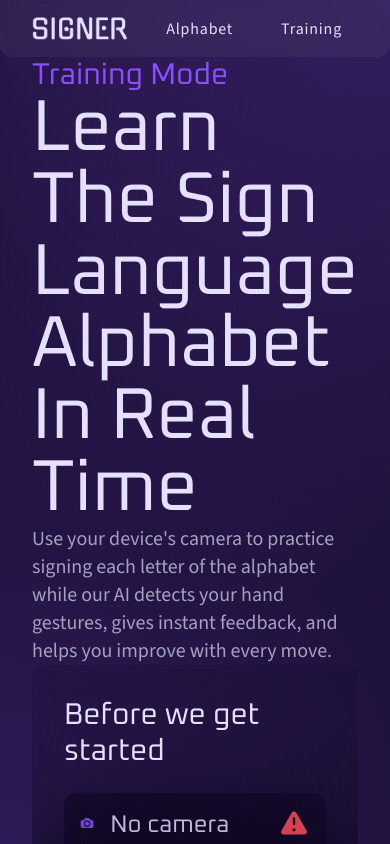
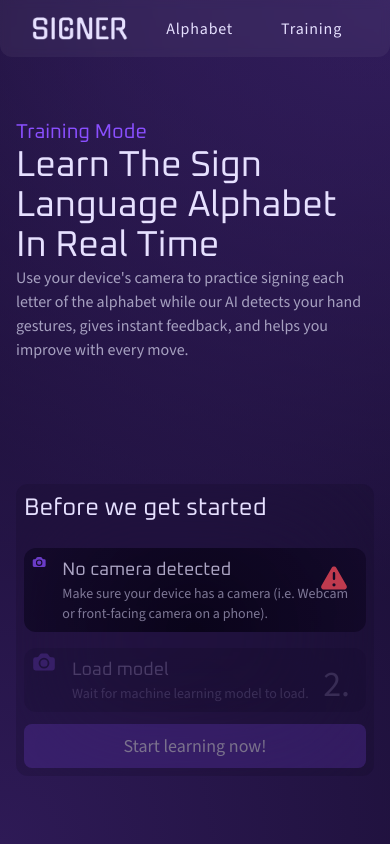
Before and after one commit to anttiromppanen/sign-language-teacher, a Next.js app: page /training in a window 390 px wide. Shown: the top 844 px of the page. Built offline with nearby package versions, Linux system fonts and the light colour scheme.

Commit message:
update mobile styles

```diff
--- a/src/app/page.tsx
+++ b/src/app/page.tsx
@@ -16,7 +16,7 @@ function FirstSection() {
 	return (
 		<div className="w-full items-center h-[calc(100vh-64px)] gap-x-4 px-8 max-w-[1560px] mx-auto">
 			<div className="flex flex-col justify-center items-center gap-y-8 h-full text-center">
-				<motion.h1 className="text-9xl font-oxanium sticky top-0 text-white">
+				<motion.h1 className="text-6xl md:text-9xl font-oxanium sticky top-0 text-white">
 					{!showTyped && <span className="block">Hands-On AI Learning</span>}
 					{showTyped && (
 						<ReactTyped
@@ -26,7 +26,7 @@ function FirstSection() {
 						/>
 					)}
 				</motion.h1>
-				<motion.p className="font-source_sans text-xl text-text-primary max-w-[1000px] md:text-2xl">
+				<motion.p className="font-source_sans text-lg sm:text-xl text-text-primary max-w-[1000px] md:text-2xl">
 					Turn your camera into a personal sign language tutor. Our AI-powered
 					model recognizes your gestures in real time, giving instant feedback
 					to help you learn faster and more accurately. Whether you&lsquo;re a
--- a/src/app/training/InitialLoadOverlay.tsx
+++ b/src/app/training/InitialLoadOverlay.tsx
@@ -41,22 +41,23 @@ function LoadingComponent({
 	return (
 		<li
 			className={`
-				flex relative rounded-xl border-[#1e1a29]/70 shadow-[#0a041a]/50 bg-[#8a4fff]/20 card-bg-radial backdrop-blur-xl p-4 gap-x-4
+				flex relative rounded-xl border-[#1e1a29]/70 shadow-[#0a041a]/50 bg-[#8a4fff]/20 card-bg-radial backdrop-blur-xl p-2 gap-x-4
+				md:p-4
 				xl:flex-col xl:p-6
 				${active && "*:animate-pulse"} ${!active && "opacity-20"} ${success === false && "animate-none"}
 			`}
 		>
-			<CameraIcon className="size-10 text-highlight -mt-1.5 xl:mb-4 xl:size-12" />
+			<CameraIcon className="size-6 md:size-10 text-highlight -mt-1.5 xl:mb-4 xl:size-12" />
 			<p className="font-oxanium absolute right-4 top-4 text-4xl text-text-secondary">
 				{success === null ? <span>{index}.</span> : icon}
 			</p>
 			<div className="">
-				<h2 className={`text-2xl text-text-primary`}>
+				<h2 className={`text-lg md:text-2xl text-text-primary`}>
 					{success === null && heading}
 					{success && successHeading}
 					{success === false && failHeading}
 				</h2>
-				<p className="text-text-secondary">{text}</p>
+				<p className="text-text-secondary text-sm md:text-base">{text}</p>
 			</div>
 		</li>
 	);
@@ -110,21 +111,21 @@ function InitialLoadOverlay({
 	}, [activeStep, setHandRecognizerState]);
 
 	return (
-		<div className="flex flex-col justify-around w-full h-[calc(100vh-64px)] max-w-[1500px] mx-auto xl:grid xl:grid-cols-[600px_1fr] items-center gap-x-10 px-8 xl:gap-y-0">
+		<div className="flex flex-col justify-around w-full min-h-[calc(100vh-64px)] max-w-[1500px] mx-auto xl:grid xl:grid-cols-[600px_1fr] items-center gap-x-10 px-4 md:px-8 xl:gap-y-0">
 			<div className="">
-				<h2 className="text-highlight text-3xl">Training Mode</h2>
-				<h1 className="text-text-primary text-7xl">
+				<h2 className="text-highlight text-xl md:text-3xl">Training Mode</h2>
+				<h1 className="text-text-primary text-4xl md:text-7xl">
 					Learn The Sign Language Alphabet In Real Time
 				</h1>
-				<p className="text-xl text-text-secondary">
+				<p className="text-base md:text-xl text-text-secondary">
 					Use your device's camera to practice signing each letter of the
 					alphabet while our AI detects your hand gestures, gives instant
 					feedback, and helps you improve with every move.
 				</p>
 			</div>
 			<div className="flex items-center justify-center rounded-xl w-full">
-				<div className="p-8 flex flex-col gap-y-3 w-full backdrop-blur-3xl bg-black/10 rounded-xl xl:gap-y-10 xl:p-14 xl:max-w-[800px]">
-					<h2 className="text-3xl text-text-primary xl:-mb-10">
+				<div className="p-2 md:p-8 flex flex-col gap-y-3 w-full backdrop-blur-3xl bg-black/10 rounded-xl xl:gap-y-10 xl:p-14 xl:max-w-[800px]">
+					<h2 className="text-2xl md:text-3xl text-text-primary xl:-mb-10">
 						Before we get started
 					</h2>
 					<p></p>
--- a/src/components/Buttons.tsx
+++ b/src/components/Buttons.tsx
@@ -10,7 +10,7 @@ export function LargeButton({
 	return (
 		<button
 			type="button"
-			className="rounded-lg bg-[#8a4fff]/50 backdrop-blur-xl py-4 px-8 text-white text-4xl col-span-2 hover:brightness-110 disabled:opacity-40 disabled:cursor-not-allowed"
+			className="rounded-lg bg-[#8a4fff]/50 backdrop-blur-xl py-2 px-4 md:py-4 md:px-8 text-white text-lg md:text-xl col-span-2 hover:brightness-110 disabled:opacity-40 disabled:cursor-not-allowed"
 			disabled={disabled}
 			onClick={handleClick}
 		>
```
